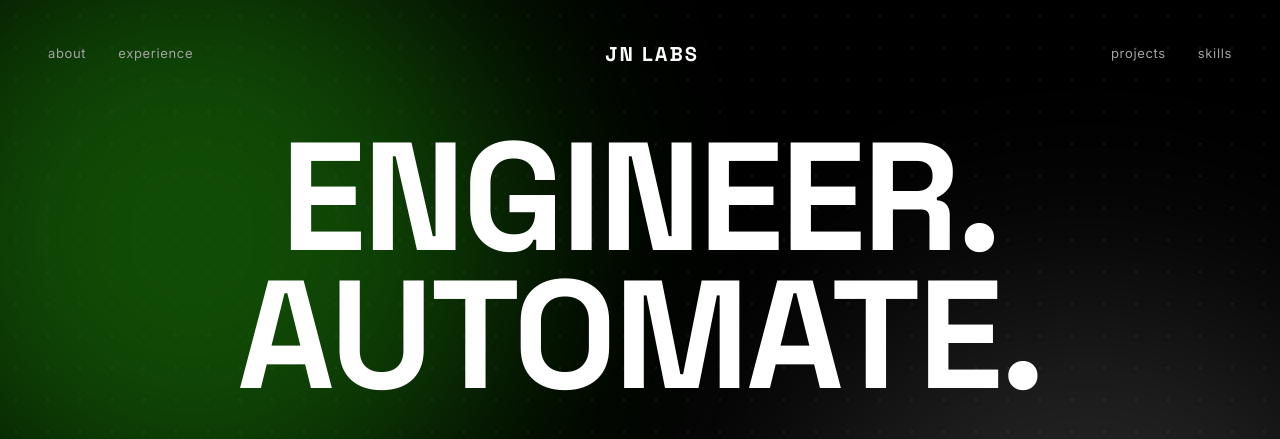
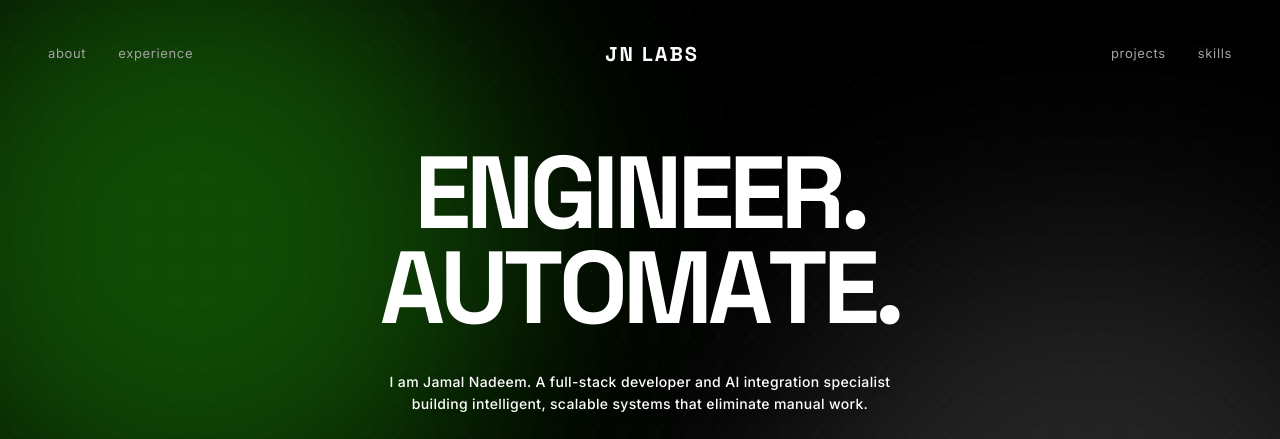
Before and after one commit to beginnercodee/Portfolio, a Next.js app: page / in a window 1280 px wide. Shown: the top 439 px of the page. Built offline with nearby package versions, Linux system fonts and the light colour scheme; no server answers.

Commit message:
fix: UI tweaks

```diff
--- a/src/app/globals.css
+++ b/src/app/globals.css
@@ -17,7 +17,7 @@
   --font-mono: var(--font-jetbrains-mono), monospace;
 
   /* Use exact clamp as string or custom text size utility in v4 */
-  --text-hero: clamp(4rem, 10vw, 10rem);
+  --text-hero: clamp(2rem, 8vw, 6.5rem);
   --text-nav: 13px;
   --text-body-sm: 14px;
 
@@ -39,11 +39,6 @@
 }
 
 @layer utilities {
-  .text-hero {
-    font-size: clamp(2.5rem, 12vw, 10rem);
-    line-height: 0.9;
-    letter-spacing: -0.02em;
-  }
   .text-nav {
     font-size: 13px;
     letter-spacing: 0.05em;
--- a/src/components/AILab.tsx
+++ b/src/components/AILab.tsx
@@ -23,12 +23,12 @@ const experiments = [
 
 export default function AILab() {
   return (
-    <section className="max-w-[1440px] mx-auto py-32 px-12 z-30 relative">
-      <h2 className="font-display text-4xl text-primary mb-12 opacity-80 uppercase tracking-widest text-center md:text-left">
+    <section className="max-w-[1440px] mx-auto py-20 md:py-32 px-6 md:px-12 z-30 relative">
+      <h2 className="font-display text-3xl md:text-4xl text-primary mb-8 md:mb-12 opacity-80 uppercase tracking-widest text-center md:text-left">
         AI LAB / EXPERIMENTS
       </h2>
 
-      <div className="grid grid-cols-1 md:grid-cols-3 gap-8">
+      <div className="grid grid-cols-1 md:grid-cols-3 gap-6 md:gap-8">
         {experiments.map((exp, idx) => (
           <motion.div
             key={idx}
@@ -36,7 +36,7 @@ export default function AILab() {
             whileInView={{ opacity: 1, scale: 1 }}
             viewport={{ once: true }}
             transition={{ duration: 0.4, delay: idx * 0.1 }}
-            className="group bg-transparent border border-dashed border-surface p-8 hover:border-solid hover:border-glow-green transition-all duration-300 relative overflow-hidden rounded-xl"
+            className="group bg-transparent border border-dashed border-surface p-6 md:p-8 hover:border-solid hover:border-glow-green transition-all duration-300 relative overflow-hidden rounded-xl"
           >
             {/* Status Indicator */}
             <div className="flex items-center gap-2 font-mono text-xs text-glow-green mb-6">
--- a/src/components/CaseStudies.tsx
+++ b/src/components/CaseStudies.tsx
@@ -40,7 +40,7 @@ export default function CaseStudies() {
             </div>
 
             <div className="w-full md:w-1/2 flex justify-start md:justify-end border-t border-white/10 pt-4 md:border-none md:pt-0">
-              <div className="font-display text-xl md:text-3xl text-glow-green font-extrabold text-left md:text-right drop-shadow-[0_0_15px_rgba(57,255,20,0.5)]">
+              <div className="font-display text-[19px] md:text-[28.5px] text-glow-green font-extrabold text-left md:text-right drop-shadow-[0_0_15px_rgba(57,255,20,0.5)]">
                 {cs.metric}
               </div>
             </div>
--- a/src/components/Contact.tsx
+++ b/src/components/Contact.tsx
@@ -98,7 +98,7 @@ export default function Contact() {
           <button
             type="submit"
             disabled={isSubmitting}
-            className="mt-2 md:mt-4 w-full py-3 md:py-4 uppercase font-display tracking-widest bg-glow-green/10 text-glow-green border border-glow-green rounded hover:bg-glow-green hover:text-black transition-colors duration-300 font-bold text-sm md:text-base disabled:opacity-50 disabled:cursor-not-allowed group flex items-center justify-center gap-2"
+            className="mt-2 md:mt-4 w-full py-3 md:py-4 uppercase font-display tracking-widest bg-glow-green/20 !text-glow-green border border-glow-green rounded hover:bg-glow-green hover:!text-black hover:shadow-[0_0_20px_rgba(57,255,20,0.6)] shadow-[0_0_10px_rgba(57,255,20,0.2)] transition-all duration-300 font-bold text-sm md:text-base disabled:opacity-50 disabled:cursor-not-allowed group flex items-center justify-center gap-2"
           >
             {isSubmitting ? (
               <>
--- a/src/components/Hero.tsx
+++ b/src/components/Hero.tsx
@@ -23,15 +23,36 @@ export default function Hero() {
 
       {/* Hero Text */}
       <motion.div
-        initial={{ opacity: 0, y: 50 }}
-        animate={{ opacity: 1, y: 0 }}
-        transition={{ duration: 1 }}
-        style={{ y: yText, opacity: opacityText }}
-        className="z-10 text-center"
+        style={{ y: yText, opacity: opacityText, perspective: 1000 }}
+        className="z-10 text-center flex flex-col items-center"
       >
-        <h1 className="font-display text-hero text-primary uppercase tracking-tighter leading-none font-extrabold mix-blend-lighten">
-          ENGINEER.<br />
-          AUTOMATE.
+        <h1 className="font-display text-hero uppercase tracking-tighter leading-none font-extrabold mix-blend-lighten flex flex-col items-center cursor-default">
+          <div className="flex">
+            {"ENGINEER.".split("").map((char, i) => (
+              <motion.span
+                key={`eng-${i}`}
+                initial={{ y: 80, opacity: 0, rotateX: -90 }}
+                animate={{ y: 0, opacity: 1, rotateX: 0 }}
+                transition={{ duration: 0.9, delay: i * 0.06, ease: [0.16, 1, 0.3, 1] }}
+                className="text-primary inline-block origin-bottom hover:text-glow-green hover:-translate-y-3 hover:rotate-6 hover:scale-110 transition-all duration-300"
+              >
+                {char}
+              </motion.span>
+            ))}
+          </div>
+          <div className="flex md:mt-[-0.5rem]">
+            {"AUTOMATE.".split("").map((char, i) => (
+              <motion.span
+                key={`auto-${i}`}
+                initial={{ y: 80, opacity: 0, rotateX: -90 }}
+                animate={{ y: 0, opacity: 1, rotateX: 0 }}
+                transition={{ duration: 0.9, delay: 0.4 + i * 0.06, ease: [0.16, 1, 0.3, 1] }}
+                className="text-primary inline-block origin-bottom hover:text-glow-green hover:-translate-y-3 hover:rotate-6 hover:scale-110 transition-all duration-300"
+              >
+                {char}
+              </motion.span>
+            ))}
+          </div>
         </h1>
       </motion.div>
 
```
